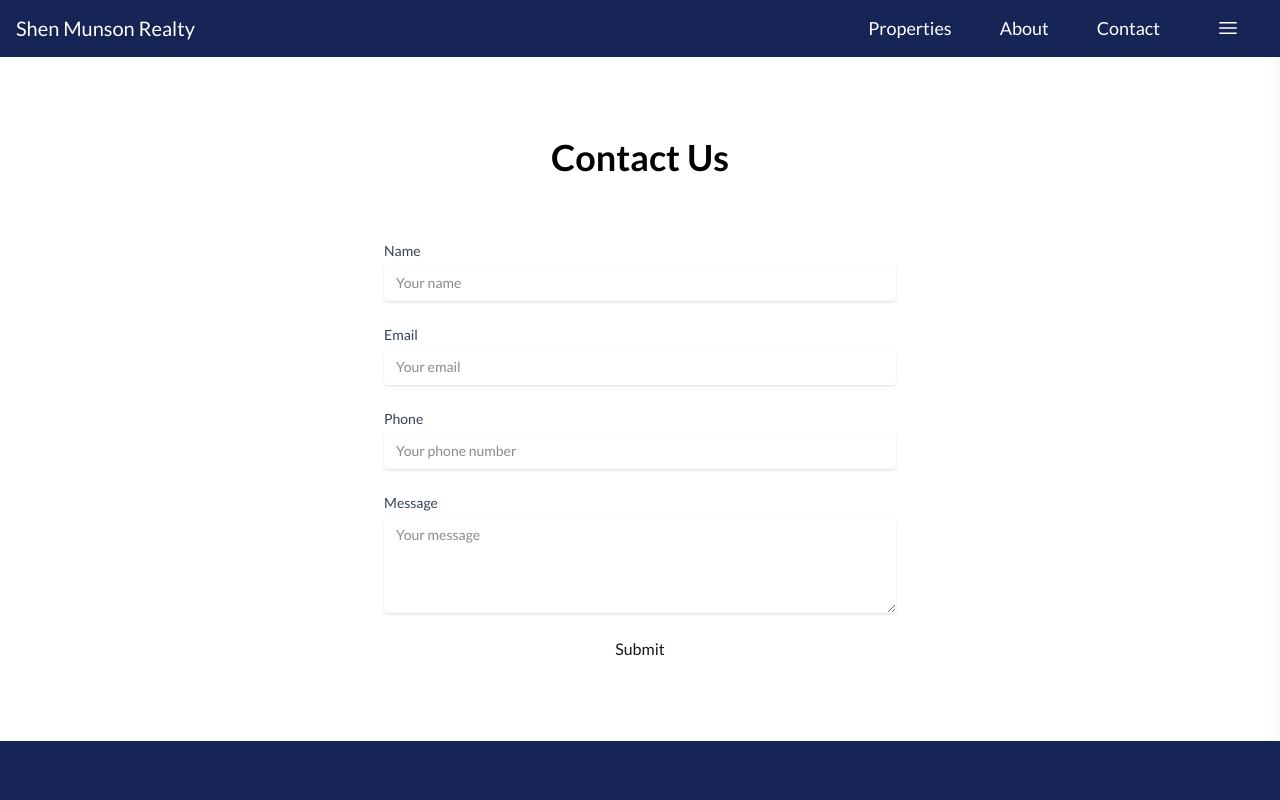
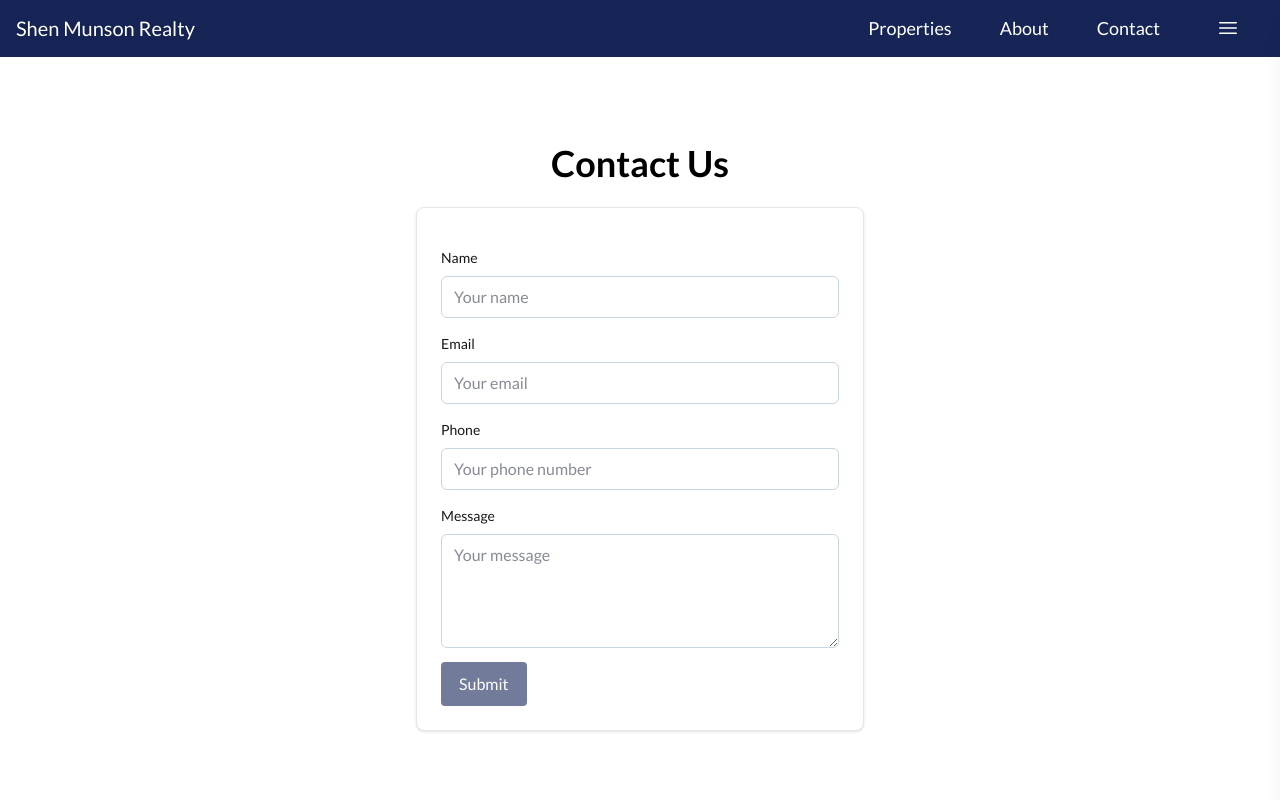
Before and after one commit to amysmunson/sm-realty, a Next.js app: page /contact in a window 1280 px wide. Shown: the top 800 px of the page. Built offline with nearby package versions, Linux system fonts and the light colour scheme; no server answers.

Commit message:
Adding button styles and necessary layout update for styles

```diff
--- a/app/components/ProfileClient.js
+++ b/app/components/ProfileClient.js
@@ -189,9 +189,7 @@ export default function ProfileClient() {
               <button
                 type="button"
                 onClick={() => router.push("/dashboard")}
-                className="rounded bg-blue-950 px-4 py-2 text-white cursor-pointer
-                hover:bg-blue-900 transition focus-visible:bg-blue-900
-                active:scale-95 active:bg-blue-900 active:shadow-lg"
+                className="btn-primary"
               >
                 Dashboard
               </button>
--- a/app/components/edits/EditApplicationsClient.js
+++ b/app/components/edits/EditApplicationsClient.js
@@ -301,18 +301,22 @@ export default function EditApplicationsClient() {
                                                 type="button"
                                                 onClick={() => saveApplication(item)}
                                                 disabled={savingId === item.form_id || !rowDirty || deletingId === item.form_id}
-                                                className={`rounded px-3 py-1 text-white disabled:opacity-60 ${rowDirty ? "bg-blue-950 hover:bg-blue-800" : "bg-gray-400 cursor-not-allowed"
-                                                    }`}
+                                                aria-label={savingId === item.form_id ? "Saving..." : "Save"}
+                                                className="btn-save"
                                             >
-                                                {savingId === item.form_id ? "Saving..." : "Save"}
+                                                <svg xmlns="http://www.w3.org/2000/svg" fill="none" viewBox="0 0 24 24" strokeWidth={1.5} stroke="currentColor" className="size-6">
+                                                    <path strokeLinecap="round" strokeLinejoin="round" d="M6.72 13.829c-.24.03-.48.062-.72.096m.72-.096a42.415 42.415 0 0 1 10.56 0m-10.56 0L6.34 18m10.94-4.171c.24.03.48.062.72.096m-.72-.096L17.66 18m0 0 .229 2.523a1.125 1.125 0 0 1-1.12 1.227H7.231c-.662 0-1.18-.568-1.12-1.227L6.34 18m11.318 0h1.091A2.25 2.25 0 0 0 21 15.75V9.456c0-1.081-.768-2.015-1.837-2.175a48.055 48.055 0 0 0-1.913-.247M6.34 18H5.25A2.25 2.25 0 0 1 3 15.75V9.456c0-1.081.768-2.015 1.837-2.175a48.041 48.041 0 0 1 1.913-.247m10.5 0a48.536 48.536 0 0 0-10.5 0m10.5 0V3.375c0-.621-.504-1.125-1.125-1.125h-8.25c-.621 0-1.125.504-1.125 1.125v3.659M18 10.5h.008v.008H18V10.5Zm-3 0h.008v.008H15V10.5Z" />
+                                                </svg>
                                             </button>
                                             <button
                                                 type="button"
                                                 onClick={() => deleteApplication(item)}
                                                 disabled={deletingId === item.form_id || savingId === item.form_id}
-                                                className="rounded border border-red-200 px-3 py-1 text-red-700 hover:bg-red-50 disabled:opacity-50"
+                                                className="btn-delete"
                                             >
-                                                {deletingId === item.form_id ? "Deleting..." : "Delete"}
+                                                <svg xmlns="http://www.w3.org/2000/svg" fill="none" viewBox="0 0 24 24" strokeWidth={1.5} stroke="currentColor" className="size-6">
+                                                    <path strokeLinecap="round" strokeLinejoin="round" d="m14.74 9-.346 9m-4.788 0L9.26 9m9.968-3.21c.342.052.682.107 1.022.166m-1.022-.165L18.16 19.673a2.25 2.25 0 0 1-2.244 2.077H8.084a2.25 2.25 0 0 1-2.244-2.077L4.772 5.79m14.456 0a48.108 48.108 0 0 0-3.478-.397m-12 .562c.34-.059.68-.114 1.022-.165m0 0a48.11 48.11 0 0 1 3.478-.397m7.5 0v-.916c0-1.18-.91-2.164-2.09-2.201a51.964 51.964 0 0 0-3.32 0c-1.18.037-2.09 1.022-2.09 2.201v.916m7.5 0a48.667 48.667 0 0 0-7.5 0" />
+                                                </svg>
                                             </button>
                                         </div>
                                     </td>
--- a/app/components/edits/EditContactsClient.js
+++ b/app/components/edits/EditContactsClient.js
@@ -295,23 +295,27 @@ export default function EditContactsClient() {
                                         />
                                     </td>
                                     <td className="border border-gray-300 p-2">
-                                        <div className="flex flex-col items-center gap-2">
+                                        <div className="flex flex-col gap-2">
                                             <button
                                                 type="button"
                                                 onClick={() => saveRequest(item)}
+                                                aria-label={savingId === item.id ? "Saving..." : "Save"}
                                                 disabled={savingId === item.id || !rowDirty || deletingId === item.id}
-                                                className={`rounded px-3 py-1 text-white disabled:opacity-60 ${rowDirty ? "bg-blue-950 hover:bg-blue-800" : "bg-gray-400 cursor-not-allowed"
-                                                    }`}
+                                                className="btn-save"
                                             >
-                                                {savingId === item.id ? "Saving..." : "Save"}
+                                                <svg xmlns="http://www.w3.org/2000/svg" fill="none" viewBox="0 0 24 24" strokeWidth={1.5} stroke="currentColor" className="size-6">
+                                                    <path strokeLinecap="round" strokeLinejoin="round" d="M6.72 13.829c-.24.03-.48.062-.72.096m.72-.096a42.415 42.415 0 0 1 10.56 0m-10.56 0L6.34 18m10.94-4.171c.24.03.48.062.72.096m-.72-.096L17.66 18m0 0 .229 2.523a1.125 1.125 0 0 1-1.12 1.227H7.231c-.662 0-1.18-.568-1.12-1.227L6.34 18m11.318 0h1.091A2.25 2.25 0 0 0 21 15.75V9.456c0-1.081-.768-2.015-1.837-2.175a48.055 48.055 0 0 0-1.913-.247M6.34 18H5.25A2.25 2.25 0 0 1 3 15.75V9.456c0-1.081.768-2.015 1.837-2.175a48.041 48.041 0 0 1 1.913-.247m10.5 0a48.536 48.536 0 0 0-10.5 0m10.5 0V3.375c0-.621-.504-1.125-1.125-1.125h-8.25c-.621 0-1.125.504-1.125 1.125v3.659M18 10.5h.008v.008H18V10.5Zm-3 0h.008v.008H15V10.5Z" />
+                                                </svg>
                                             </button>
                                             <button
                                                 type="button"
                                                 onClick={() => deleteRequest(item)}
                                                 disabled={deletingId === item.id || savingId === item.id}
-                                                className="rounded border border-red-200 px-3 py-1 text-red-700 hover:bg-red-50 disabled:opacity-50"
+                                                className="btn-delete"
                                             >
-                                                {deletingId === item.id ? "Deleting..." : "Delete"}
+                                                <svg xmlns="http://www.w3.org/2000/svg" fill="none" viewBox="0 0 24 24" strokeWidth={1.5} stroke="currentColor" className="size-6">
+                                                    <path strokeLinecap="round" strokeLinejoin="round" d="m14.74 9-.346 9m-4.788 0L9.26 9m9.968-3.21c.342.052.682.107 1.022.166m-1.022-.165L18.16 19.673a2.25 2.25 0 0 1-2.244 2.077H8.084a2.25 2.25 0 0 1-2.244-2.077L4.772 5.79m14.456 0a48.108 48.108 0 0 0-3.478-.397m-12 .562c.34-.059.68-.114 1.022-.165m0 0a48.11 48.11 0 0 1 3.478-.397m7.5 0v-.916c0-1.18-.91-2.164-2.09-2.201a51.964 51.964 0 0 0-3.32 0c-1.18.037-2.09 1.022-2.09 2.201v.916m7.5 0a48.667 48.667 0 0 0-7.5 0" />
+                                                </svg>
                                             </button>
                                         </div>
                                     </td>
--- a/app/components/edits/EditNavigationBar.js
+++ b/app/components/edits/EditNavigationBar.js
@@ -117,7 +117,7 @@ export default function EditNavigationBar() {
     <div data-edit-navigation-bar="true" className="flex flex-wrap items-center justify-start gap-4">
       <Link
         href={"/dashboard"}
-        className="rounded border border-blue-950 bg-white px-4 py-2 text-sm font-semibold text-blue-950"
+        className="btn-secondary-blue"
       >
         Back
       </Link>
@@ -125,7 +125,7 @@ export default function EditNavigationBar() {
         type="button"
         onClick={saveAll}
         disabled={savingAndLeaving || !hasPendingSaves}
-        className="rounded bg-blue-950 px-4 py-2 text-sm font-semibold text-white hover:bg-blue-800 cursor-pointer disabled:cursor-not-allowed disabled:opacity-60"
+        className="btn-primary"
       >
         Save All
       </button>
--- a/app/components/edits/EditShowingsClient.js
+++ b/app/components/edits/EditShowingsClient.js
@@ -545,19 +545,23 @@ export default function EditShowingsClient() {
                                             <button
                                                 type="button"
                                                 onClick={() => saveRequest(item)}
+                                                aria-label={savingId === item.showing_id ? "Saving..." : "Save"}
                                                 disabled={savingId === item.showing_id || !rowDirty || deletingId === item.showing_id}
-                                                className={`rounded px-3 py-1 text-white disabled:opacity-60 ${rowDirty ? "bg-blue-950 hover:bg-blue-800" : "bg-gray-400 cursor-not-allowed"
-                                                    }`}
+                                                className="btn-save"
                                             >
-                                                {savingId === item.showing_id ? "Saving..." : "Save"}
+                                                <svg xmlns="http://www.w3.org/2000/svg" fill="none" viewBox="0 0 24 24" strokeWidth={1.5} stroke="currentColor" className="size-6">
+                                                    <path strokeLinecap="round" strokeLinejoin="round" d="M6.72 13.829c-.24.03-.48.062-.72.096m.72-.096a42.415 42.415 0 0 1 10.56 0m-10.56 0L6.34 18m10.94-4.171c.24.03.48.062.72.096m-.72-.096L17.66 18m0 0 .229 2.523a1.125 1.125 0 0 1-1.12 1.227H7.231c-.662 0-1.18-.568-1.12-1.227L6.34 18m11.318 0h1.091A2.25 2.25 0 0 0 21 15.75V9.456c0-1.081-.768-2.015-1.837-2.175a48.055 48.055 0 0 0-1.913-.247M6.34 18H5.25A2.25 2.25 0 0 1 3 15.75V9.456c0-1.081.768-2.015 1.837-2.175a48.041 48.041 0 0 1 1.913-.247m10.5 0a48.536 48.536 0 0 0-10.5 0m10.5 0V3.375c0-.621-.504-1.125-1.125-1.125h-8.25c-.621 0-1.125.504-1.125 1.125v3.659M18 10.5h.008v.008H18V10.5Zm-3 0h.008v.008H15V10.5Z" />
+                                                </svg>
                                             </button>
                                             <button
                                                 type="button"
                                                 onClick={() => deleteRequest(item)}
                                                 disabled={deletingId === item.showing_id || savingId === item.showing_id}
-                                                className="rounded border border-red-200 px-3 py-1 text-red-700 hover:bg-red-50 disabled:opacity-50"
+                                                className="btn-delete"
                                             >
-                                                {deletingId === item.showing_id ? "Deleting..." : "Delete"}
+                                                <svg xmlns="http://www.w3.org/2000/svg" fill="none" viewBox="0 0 24 24" strokeWidth={1.5} stroke="currentColor" className="size-6">
+                                                    <path strokeLinecap="round" strokeLinejoin="round" d="m14.74 9-.346 9m-4.788 0L9.26 9m9.968-3.21c.342.052.682.107 1.022.166m-1.022-.165L18.16 19.673a2.25 2.25 0 0 1-2.244 2.077H8.084a2.25 2.25 0 0 1-2.244-2.077L4.772 5.79m14.456 0a48.108 48.108 0 0 0-3.478-.397m-12 .562c.34-.059.68-.114 1.022-.165m0 0a48.11 48.11 0 0 1 3.478-.397m7.5 0v-.916c0-1.18-.91-2.164-2.09-2.201a51.964 51.964 0 0 0-3.32 0c-1.18.037-2.09 1.022-2.09 2.201v.916m7.5 0a48.667 48.667 0 0 0-7.5 0" />
+                                                </svg>
                                             </button>
                                         </div>
                                     </td>
--- a/app/contact/page.js
+++ b/app/contact/page.js
@@ -18,11 +18,10 @@ export default async function ContactPage({ searchParams }) {
 
   return (
     <main>
-      <div className="relative w-full p-4 pt-20">
+      <div className="container-page">
+        <div className="w-full">
           <h1 className="justify-center text-center text-black text-4xl font-bold">Contact Us</h1>
-      </div>
-
-      <div className="container mx-auto px-4 justify-center text-center mb-20">
+          <div className="card-auth">
             {submitted ? (
               emailed ? (
                 <div className="mx-auto mb-8 max-w-lg rounded-sm bg-green-100 px-4 py-3 text-sm text-green-800">
@@ -33,11 +32,11 @@ export default async function ContactPage({ searchParams }) {
                   Your message was saved, but the email could not be sent. It may take us a little longer to get back to you, but we will respond as soon as we can.
                 </div>
               )
-          ) : (<div className="min-h-12"></div>)}
+            ) : (<div className="p-2"></div>)}
 
-        <form action={submitContact} className="max-w-lg mx-auto space-y-6">
-          <div>
-            <label htmlFor="name" className="block text-left text-sm font-medium text-gray-700">
+            <form action={submitContact} className="">
+              <div className="mb-4">
+                <label htmlFor="name" className="label-form">
                   Name
                 </label>
                 <input
@@ -45,12 +44,12 @@ export default async function ContactPage({ searchParams }) {
                   id="name"
                   name="name"
                   required
-              className="mt-1 block w-full rounded-sm border-gray-300 shadow-sm focus:border-black focus:ring-black sm:text-sm px-3 py-2"
+                  className="mt-1 input-form"
                   placeholder="Your name"
                 />
               </div>
-          <div>
-            <label htmlFor="email" className="block text-left text-sm font-medium text-gray-700">
+              <div className="mb-4">
+                <label htmlFor="email" className="label-form">
                   Email
                 </label>
                 <input
@@ -58,24 +57,24 @@ export default async function ContactPage({ searchParams }) {
                   id="email"
                   name="email"
                   required
-              className="mt-1 block w-full rounded-sm border-gray-300 shadow-sm focus:border-black focus:ring-black sm:text-sm px-3 py-2"
+                  className="mt-1 input-form"
                   placeholder="Your email"
                 />
               </div>
-          <div>
-            <label htmlFor="phone" className="block text-left text-sm font-medium text-gray-700">
+              <div className="mb-4">
+                <label htmlFor="phone" className="label-form">
                   Phone
                 </label>
                 <input
                   type="tel"
                   id="phone"
                   name="phone"
-              className="mt-1 block w-full rounded-sm border-gray-300 shadow-sm focus:border-black focus:ring-black sm:text-sm px-3 py-2"
+                  className="mt-1 input-form"
                   placeholder="Your phone number"
                 />
               </div>
-          <div>
-            <label htmlFor="message" className="block text-left text-sm font-medium text-gray-700">
+              <div className="mb-2">
+                <label htmlFor="message" className="label-form">
                   Message
                 </label>
                 <textarea
@@ -83,13 +82,15 @@ export default async function ContactPage({ searchParams }) {
                   name="message"
                   rows={4}
                   required
-              className="mt-1 block w-full rounded-sm border-gray-300 shadow-sm focus:border-black focus:ring-black sm:text-sm px-3 py-2"
+                  className="mt-1 input-form"
                   placeholder="Your message"
                 />
               </div>
               <TurnstileWidget siteKey={turnstileSiteKey} />
             </form>
           </div>
+        </div>
+      </div>
     </main>
   );
 }
--- a/app/edit/page.js
+++ b/app/edit/page.js
@@ -48,7 +48,6 @@ export default function EditPage() {
         </div>
 
         <div id="properties" className="mb-8 scroll-mt-24 rounded-xl border border-slate-200 bg-white p-2 shadow-sm sm:p-4">
-          <h2 className="justify-center text-center text-black text-2xl font-bold m-4">Properties</h2>
           <EditPropertiesClient />
         </div>
 
@@ -68,7 +67,6 @@ export default function EditPage() {
         </div>
 
         <div id="agents" className="mb-40 scroll-mt-24 rounded-xl border border-slate-200 bg-white p-2 shadow-sm sm:p-4">
-          <h2 className="justify-center text-center text-black text-2xl font-bold m-4">Agents</h2>
           <EditAgentsClient />
         </div>
 			</main>
--- a/app/layout.js
+++ b/app/layout.js
@@ -1,5 +1,6 @@
 import { Lato } from "next/font/google";
 import "./globals.css";
+import "./styles.css";
 import SiteHeader from "./components/utils/SiteHeader";
 import Footer from "./components/utils/Footer";
 
--- a/app/page.js
+++ b/app/page.js
@@ -183,7 +183,7 @@ export default async function Home() {
                 <div className="my-8">
                   <Link
                     href="/properties"
-                    className="bg-white border-2 border-blue-950 hover:bg-blue-950 text-blue-950 hover:text-white font-bold py-2 px-4 rounded mt-4"
+                    className="btn-secondary-blue mt-4 font-bold"
                   >
                     See All
                   </Link>
```
Also changed, not shown: app/components/edits/EditAgentsClient.js (+63 -5 lines). Lines whose indentation alone changed are shown as unchanged.
